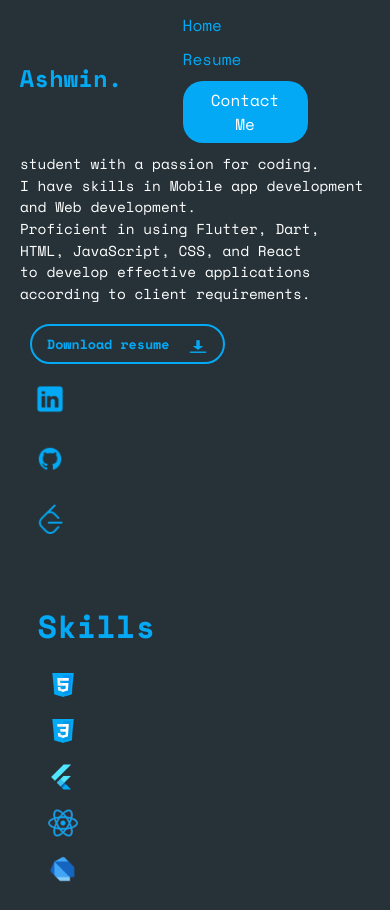
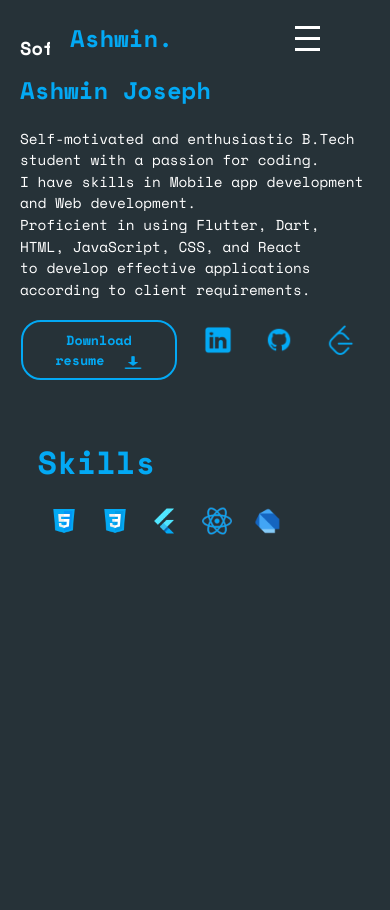
Before and after one commit to maybeAshwin/My-PortFolio, a React (Create React App) app: page / in a window 390 px wide. After the commit the page ends 844 px from the top, so only its background shows below. Built offline with nearby package versions, Linux system fonts and the light colour scheme.

Commit message:
Latest Version

```diff
--- a/src/Components/Navbar/Navbar.css
+++ b/src/Components/Navbar/Navbar.css
@@ -1,44 +1,95 @@
-nav{
-    width: 100%;
-    background: #263238 ;
-    color: #03A9F4;
-    padding: 4px 0;
-    position: fixed;
-    top: 0;
-    left: 0;
+
+  .navbar {
     display: flex;
+    justify-content: space-between;
     align-items: center;
-    justify-content: space-between;
-    z-index: 10;
-}
-.logo{
-    width: 300px;
-}
-nav ul li{
-    display: inline-block;
-    list-style: none;
-    margin: 5px 20px;
-    font-size: 16px;
-
-}
-.info {
+    padding: 20px;
+    background-color: #263238;
+    color: #fff;
     position: relative;
+    margin: 0px 50px 50px  ;
   }
 
-.info::before {
-      content: '';
+  .logo {
+    font-size: 1.5rem;
+    color: #03a9f4;
+  }
+
+  .nav-links ul {
+    display: flex;
+    list-style: none;
+  }
+
+  .nav-links ul li {
+    margin: 0 15px;
+  }
+
+  .nav-links ul li a,
+  .nav-links ul li .button {
+    text-decoration: none;
+    color: #fff;
+    padding: 10px 15px;
+    transition: color 0.3s ease;
+  }
+
+  .nav-links ul li .button {
+    background-color: #03a9f4;
+    border-radius: 20px;
+    color: #fff;
+    }
+ .nav-links ul li .button:hover{
+    background-color: #263238;
+    border: 1px solid #03a9f4;
+ }
+
+.nav-links ul li .info:hover {
+    color: #03a9f4;
+
+  }
+  .nav-links ul li a:hover {
+    color: #03a9f4;
+  }
+
+
+  /* Hamburger menu */
+  .hamburger {
+    display: none;
+    flex-direction: column;
+    cursor: pointer;
+  }
+
+  .hamburger .bar {
+    width: 25px;
+    height: 3px;
+    background-color: #fff;
+    margin: 4px 0;
+    transition: all 0.3s ease;
+  }
+
+  /* Mobile view adjustments */
+  @media (max-width: 768px) {
+    .nav-links ul {
+      flex-direction: column;
+      background-color: #263238;
       position: absolute;
+      top: 60px;
+      right: 0;
       width: 100%;
-      height: 1.5px;
-      border-radius: 4px;
-      background-color: #03A9F4;
-      bottom: 0;
-      left: 0;
-      transform-origin: right;
-      transform: scaleX(0);
-      transition: transform .3s ease-in-out;
+      text-align: center;
+      height: 0;
+      overflow: hidden;
+      transition: height 0.3s ease;
     }
-.info:hover::before {
-    transform-origin: left;
-    transform: scaleX(1);
+
+    .nav-links.open ul {
+      height: 200px; /* Adjust based on the number of links */
+    }
+
+    .nav-links ul li {
+      margin: 15px 0;
+    }
+
+    .hamburger {
+      display: flex;
+    }
   }
--- a/src/Components/Navbar/Navbar.jsx
+++ b/src/Components/Navbar/Navbar.jsx
@@ -1,18 +1,31 @@
-import React from 'react'
-import './Navbar.css'
-import {Link, useNavigate } from 'react-router-dom'
+import React, { useState } from 'react';
+import './Navbar.css';
+import { Link } from 'react-router-dom';
 
 const Navbar = () => {
+  const [isOpen, setIsOpen] = useState(false);
+
+  const toggleMenu = () => {
+    setIsOpen(!isOpen);
+  };
+
   return (
-    <nav className='container'>
-        <h1 className='logo'>Ashwin.</h1>
-      <ul>
-        <li className='info'>Home</li>
-        <li className='info' ><Link to = '/resume'>Resume</Link></li>
-        <li><button className='button'><Link to ='/contact'>Contact Me</Link></button></li>
-      </ul>
+    <nav className="navbar">
+      <h1 className="logo">Ashwin.</h1>
+      <div className={`nav-links ${isOpen ? 'open' : ''}`}>
+        <ul>
+          <li className="info"><Link to="/">Home</Link></li>
+          <li className="info"><Link to="/resume">Resume</Link></li>
+          <li><Link to="/contact" className="button">Contact Me</Link></li>
+        </ul>
+      </div>
+      <div className="hamburger" onClick={toggleMenu}>
+        <div className="bar"></div>
+        <div className="bar"></div>
+        <div className="bar"></div>
+      </div>
     </nav>
-  )
-}
+  );
+};
 
-export default Navbar
+export default Navbar;
--- /dev/null
+++ b/src/Components/Navbar/nann.css
@@ -0,0 +1,176 @@
+import React, { useState } from 'react';
+import './Navbar.css';
+import { Link } from 'react-router-dom';
+
+const Navbar = () => {
+  const [isOpen, setIsOpen] = useState(false);
+
+  const toggleMenu = () => {
+    setIsOpen(!isOpen);
+  };
+
+  return (
+    <nav className="navbar">
+      <h1 className="logo">Ashwin.</h1>
+      <div className={`nav-links ${isOpen ? 'open' : ''}`}>
+        <ul>
+          <li className="info"><Link to="/">Home</Link></li>
+          <li className="info"><Link to="/resume">Resume</Link></li>
+          <li><Link to="/contact" className="button">Contact Me</Link></li>
+        </ul>
+      </div>
+      <div className="hamburger" onClick={toggleMenu}>
+        <div className="bar"></div>
+        <div className="bar"></div>
+        <div className="bar"></div>
+      </div>
+    </nav>
+  );
+};
+
+export default Navbar;
+
+
+/* General reset */
+* {
+    margin: 0;
+    padding: 0;
+    box-sizing: border-box;
+  }
+
+  body {
+    font-family: Arial, sans-serif;
+  }
+
+  .navbar {
+    display: flex;
+    justify-content: space-between;
+    align-items: center;
+    padding: 20px;
+    background-color: #263238;
+    color: #fff;
+    position: relative;
+  }
+
+  .logo {
+    font-size: 1.5rem;
+    color: #03a9f4;
+  }
+
+  .nav-links ul {
+    display: flex;
+    list-style: none;
+  }
+
+  .nav-links ul li {
+    margin: 0 15px;
+  }
+
+  .nav-links ul li a,
+  .nav-links ul li .button {
+    text-decoration: none;
+    color: #fff;
+    padding: 10px 15px;
+    transition: color 0.3s ease;
+  }
+
+  .nav-links ul li .button {
+    background-color: #03a9f4;
+    border-radius: 20px;
+    color: #263238;
+  }
+
+  .nav-links ul li a:hover,
+  .nav-links ul li .button:hover {
+    color: #03a9f4;
+  }
+
+  /* Hamburger menu */
+  .hamburger {
+    display: none;
+    flex-direction: column;
+    cursor: pointer;
+  }
+
+  .hamburger .bar {
+    width: 25px;
+    height: 3px;
+    background-color: #fff;
+    margin: 4px 0;
+    transition: all 0.3s ease;
+  }
+
+  /* Mobile view adjustments */
+  @media (max-width: 768px) {
+    .nav-links ul {
+      flex-direction: column;
+      background-color: #263238;
+      position: absolute;
+      top: 60px;
+      right: 0;
+      width: 100%;
+      text-align: center;
+      height: 0;
+      overflow: hidden;
+      transition: height 0.3s ease;
+    }
+
+    .nav-links.open ul {
+      height: 200px; /* Adjust based on the number of links */
+    }
+
+    .nav-links ul li {
+      margin: 15px 0;
+    }
+
+    .hamburger {
+      display: flex;
+    }
+  }
+
+
+
+  nav{
+    width: 100%;
+    background: #263238 ;
+    color: #03A9F4;
+    padding: 4px 0;
+    position: fixed;
+    top: 0;
+    left: 0;
+    display: flex;
+    align-items: center;
+    justify-content: space-between;
+    z-index: 10;
+}
+.logo{
+    width: 300px;
+}
+nav ul li{
+    display: inline-block;
+    list-style: none;
+    margin: 5px 20px;
+    font-size: 16px;
+
+}
+.info {
+    position: relative;
+  }
+
+.info::before {
+      content: '';
+      position: absolute;
+      width: 100%;
+      height: 1.5px;
+      border-radius: 4px;
+      background-color: #03A9F4;
+      bottom: 0;
+      left: 0;
+      transform-origin: right;
+      transform: scaleX(0);
+      transition: transform .3s ease-in-out;
+    }
+.info:hover::before {
+    transform-origin: left;
+    transform: scaleX(1);
+  }
--- a/src/Components/Profile/Profile.css
+++ b/src/Components/Profile/Profile.css
@@ -1,9 +1,3 @@
-/* General reset */
-* {
-    margin: 0;
-    padding: 0;
-    box-sizing: border-box;
-  }
 
 /* Body styling */
 body {
@@ -17,6 +11,7 @@
   flex-direction: column;
   align-items: center;
   padding: 20px;
+  margin-top: -130px;
 }
 
 /* Profile text styling */
@@ -46,7 +41,6 @@
 .profile ul {
   display: flex;
   list-style: none;
-
   gap: 10px;
   margin-top: 20px;
 }
@@ -88,16 +82,12 @@
   padding: 5px;
   transition: transform 0.3s ease;
 }
-  .leetcode img:hover{
-    transform: scale(1.2) ;
+
+.leetcode img:hover,
+.linkedin img:hover,
+.github img:hover {
+  transform: scale(1.2);
 }
-  .linkedin img:hover{
-    transform: scale(1.2) ;
-  }
-.github img:hover{
-    transform: scale(1.2) ;
-  }
-
 
 img {
   width: 30px;
@@ -118,10 +108,12 @@
 
 .skills ul {
   display: flex;
-    margin-left: 5%;
   list-style: none;
   gap: 20px;
-    flex-wrap: wrap;
+  margin-left: 5%;
+  overflow-x: auto; /* Allow horizontal scrolling if needed */
+  white-space: nowrap; /* Prevent line breaks */
+  padding: 0 10px;
 }
 
 .skills img {
@@ -141,13 +133,18 @@
       width: 100%;
   }
 
-    .profile ul {
+  .profile ul li{
       flex-direction: column;
       gap: 15px;
+      margin-left: 1px;
   }
 
   .skills ul {
-      gap: 15px;
+      gap: 10px;
+      justify-content: flex-start; /* Align icons to the start */
+      overflow-x: auto; /* Allow horizontal scrolling if needed */
+      white-space: nowrap; /* Prevent line breaks */
+      padding: 0 10px;
   }
 
   .skills img {
@@ -175,8 +172,10 @@
   }
 
   .skills ul {
-      flex-direction: column;
-      gap: 10px;
+      justify-content: flex-start; /* Align icons to the start */
+      overflow-x: auto; /* Allow horizontal scrolling */
+      white-space: nowrap; /* Prevent line breaks */
+      padding: 0 10px;
   }
 
   .skills img {
--- a/src/Components/Profile/untite.css
+++ /dev/null
@@ -1,109 +0,0 @@
-.profile-text{
-    margin-top: 10%;
-    margin-left: 10%;
-}
-.profile ul{
-    width: 30%;
-    display: flex;
-    list-style: none;
-    align-items: center;
-    justify-content: space-between;
-
-}
-body{
-    background-color: #263238;
-}
-.profile-info p{
-    color: #fff;
-}
-.profile-text h3{
-    color: #fff;
-}
-.profile-text h1{
-    color: #03A9F4;
-}
-.profile-info{
-    margin-top: 20px;
-    display: flex;
-    width: 100%;
-    justify-content:space-between;
-}
-.profile-image {
-    margin-right: 20%;
-    border-radius: 20px;
-
-
-}
-.profile-image img{
-    width: 200px;
-    height: 200px;
-
-
-}
-.Download{
-    font-weight: 900;
-    margin-top: 40px;
-    background: #263238;
-    color: #03A9F4;
-    border-radius: 20px;
-    width: 200px;
-    height: 30px;
-    border-color: #03A9F4;
-    border-style: double;
-    outline:0;
-
-}
-.download-img{
-    width: 20px;
-    height: 15px;
-    margin-left: 10px;
-    margin-top: 1px;
-}
-img{
-
-    width: 30px;
-    height: 30px;
-}
-.linkedin{
-    margin-top: 40px;
-    width: 30px;
-    height: 30px;
-    border: 0;
-    outline: 0;
-}
-.github{
-    margin-top: 40px;
-    width: 30px;
-    height: 30px;
-    border: 0;
-    outline: 0;
-}
-.leetcode{
-    margin-top: 40px;
-    width: 30px;
-    height: 30px;
-    border: 0;
-    outline: 0;
-}
-.skills{
-    width: 100%;
-}
-.skills h1{
-    margin-left: 10%;
-    margin-top: 2%;
-    color: #03A9F4;
-}
-.skills ul{
-    margin-top: 20px;
-    margin-left :100px ;
-    color: #fff;
-    width: 30%;
-    position: fixed;
-    display: flex;
-    align-items: center;
-    justify-content: space-evenly;
-}
-.skills img{
-    width: 40px;
-    height: 40px;
-}
--- a/src/Components/Resume/Resume.css
+++ b/src/Components/Resume/Resume.css
@@ -171,6 +171,7 @@
     .box {
       width: 250px;
       height: 250px;
+      margin-left: 75px;
     }
 
     .content h1 {
```
Also changed, not shown: src/Components/Resume/Untitled-1.txt (deleted). Lines whose indentation alone changed are shown as unchanged.
